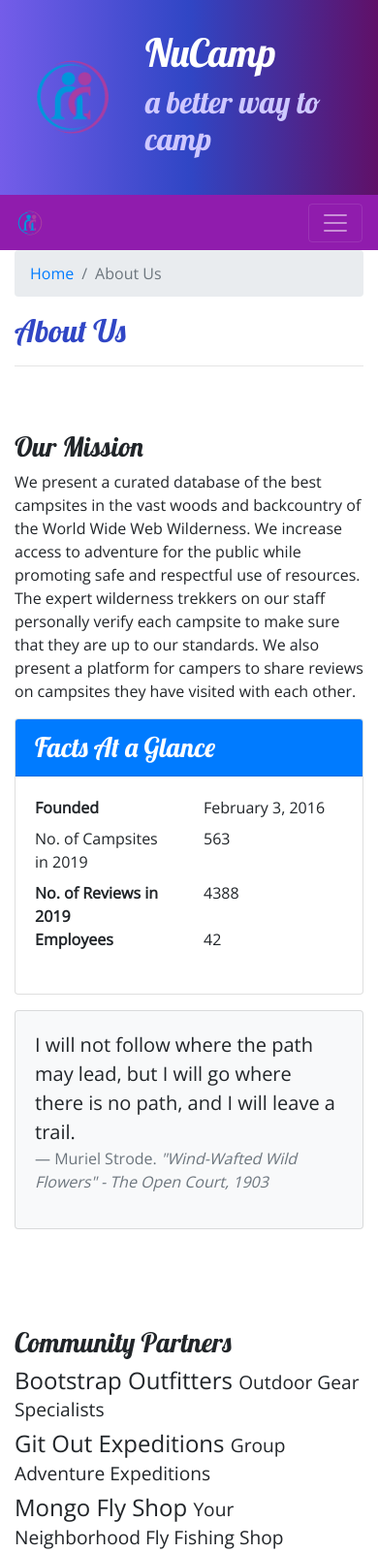
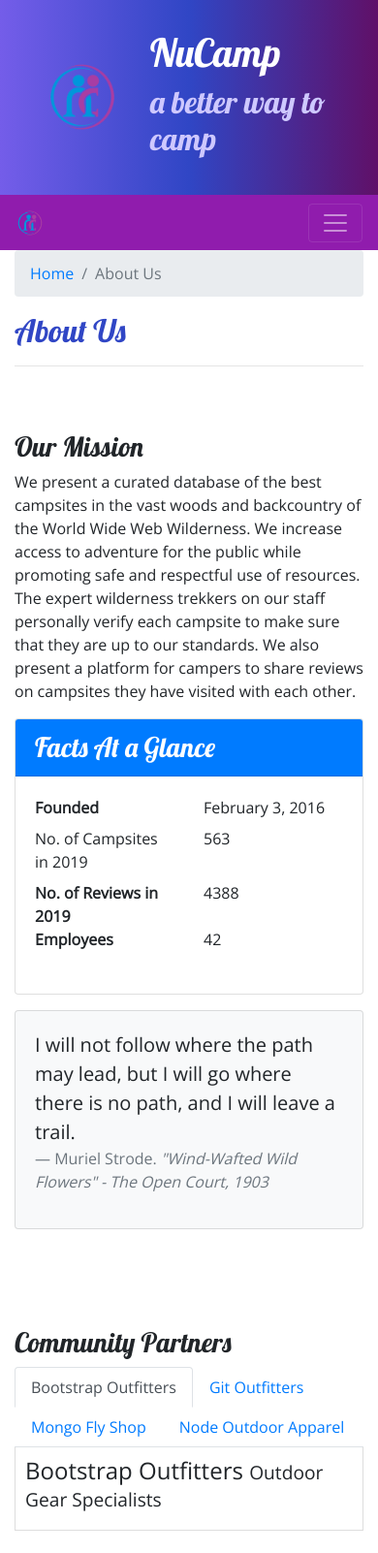
Before and after one commit to susieque/nucampsite, a website: page aboutus.html in a window 390 px wide. Shown: the top 1602 px of the page at 97% size. Drawn offline with nearby package versions, Linux system fonts and the light colour scheme.

Commit message:
Week3 tuesday

```diff
--- a/aboutus.html
+++ b/aboutus.html
@@ -22,7 +22,6 @@
     <header class="jumbotron jumbotron-fluid">
         <div class="container">
             <div class="row">
-                <div class="row">
                     <div class="col-4 col-sm-3 col-md-2 align-self-center">
                     <a href="index.html"><img src="img/logo.png" class="img-fluid" /></a>
                 </div>
@@ -37,6 +36,7 @@
     <nav class="navbar navbar-expand-sm navbar-dark sticky-top">
         <div class="container">
             <a class="navbar-brand" href="index.html"><img src="img/logo.png" height="30" width="30" /></a>
+<!--Below is the button ml-auto correct?-->
             <button class="navbar-toggler ml-auto" type="button" data-toggle="collapse" data-target="#nucampNavbar">
                 <span class="navbar-toggler-icon"></span>
             </button>
@@ -63,9 +63,9 @@
                <hr />
             </div>
         </div>
-
-        <div class="row row-content align-item-center">
-            <div class="col-sm-4 col-md-6">
+<!--Below are the align-item-center on 67, and col-sm-4 on 68 correct? SHOULD 67 row row-content & 68 col-sm-6?-->
+        <div class="row row-content">
+            <div class="col-md-6">
                 <h3>Our Mission</h3>
                 <p>We present a curated database of the best campsites in the vast woods and backcountry of the World Wide Web Wilderness. We increase access to adventure for the public while promoting safe and respectful use of resources. The expert wilderness trekkers on our staff personally verify each campsite to make sure that they are up to our standards. We also present a platform for campers to share reviews on campsites they have visited with each other.</p>
             </div>
@@ -76,7 +76,7 @@
                         <dl class="row">
                             <dt class="col-6">Founded</dt>
                             <dd class="col-6">February 3, 2016</dd>
-                            <dd class="col-6">No. of Campsites in 2019</dd>
+                            <dd class="col-6">No. of Campsites in 2019</dt>
                             <dd class="col-6">563</dd>
                             <dt class="col-6">No. of Reviews in 2019</dt>
                             <dd class="col-6">4388</dd>
@@ -102,17 +102,36 @@
             </div>
         </div>
 
-        <div class="row row-content align-item-center">
-            <div class="col-12">
+        <div class="row row-content">
+            <div class="col">
                 <h3>Community Partners</h3>
+                <ul class="nav nav-tabs">
+                    <!--the one with the active tab will be the default tab that's open when you open browser-->
+                    <li class="nav-item"><a class="nav-link active" href="#bootstrap" role="tab" data-toggle="tab">Bootstrap Outfitters</a></li>
+                    <li class="nav-item"><a class="nav-link" href="#git" role="tab" data-toggle="tab">Git Outfitters</a></li>
+                    <li class="nav-item"><a class="nav-link" href="#mongo" role="tab" data-toggle="tab">Mongo Fly Shop</a></li>
+                    <li class="nav-item"><a class="nav-link" href="#node" role="tab" data-toggle="tab">Node Outdoor Apparel</a></li>
+                </ul>
+                <!--Now the actual content that will be in the tabs. Community partners & discription-->
+                <!--fade gives the fade effect when you click each tab-->
+                <div class="tab-content">
+                    <div role="tabpanel" class="tab-pane fade show active" id="bootstrap">
                         <h4>Bootstrap Outfitters <small>Outdoor Gear Specialists</small></h4>
                         <p class="d-none d-sm-block">Bootstrap Outfitters supplies you with the gear you need at prices you can't beat.</p>
+                    </div>
+                    <div role="tabpanel" class="tab-pane fade" id="git">
                         <h4>Git Out Expeditions <small>Group Adventure Expeditions</small></h4>
                         <p class="d-none d-sm-block">Join Git Out Expeditions to explore new horizons with a group of other adventurers!</p>
+                    </div>
+                    <div role="tabpanel" class="tab-pane fade" id="mongo">
                         <h4>Mongo Fly Shop <small>Your Neighborhood Fly Fishing Shop</small></h4>
-                <p class="d-none d-sm-block" >Need a new fishing pole, a tacklebox, or flies of all kinds? Stop by Mongo Fly Shop.</p>
+                        <p class="d-none d-sm-block">Need a new fishing pole, a tacklebox, or flies of all kinds? Stop by Mongo Fly Shop.</p>
+                    </div>
+                    <div role="tabpanel" class="tab-pane fade" id="node">
                         <h4>Node Outdoor Apparel <small>Outdoor Clothes & Shoes</small></h4>
                         <p class="d-none d-sm-block">From polar fleeces to swimsuits, hiking boots to waders, a visit to Node will be sure to get you covered.</p>
+                    </div>
+                </div>
             </div>
         </div>
 
--- a/css/styles.css
+++ b/css/styles.css
@@ -35,3 +35,10 @@
 .navbar {
     background-color: #901CAD;
 }
+
+/* custom styles for tab contenct class */
+.tab-content {
+    border: 1px solid#DDD;
+    border-top: none;
+    padding: 10px;
+}
```
Lines whose indentation alone changed are shown as unchanged.
